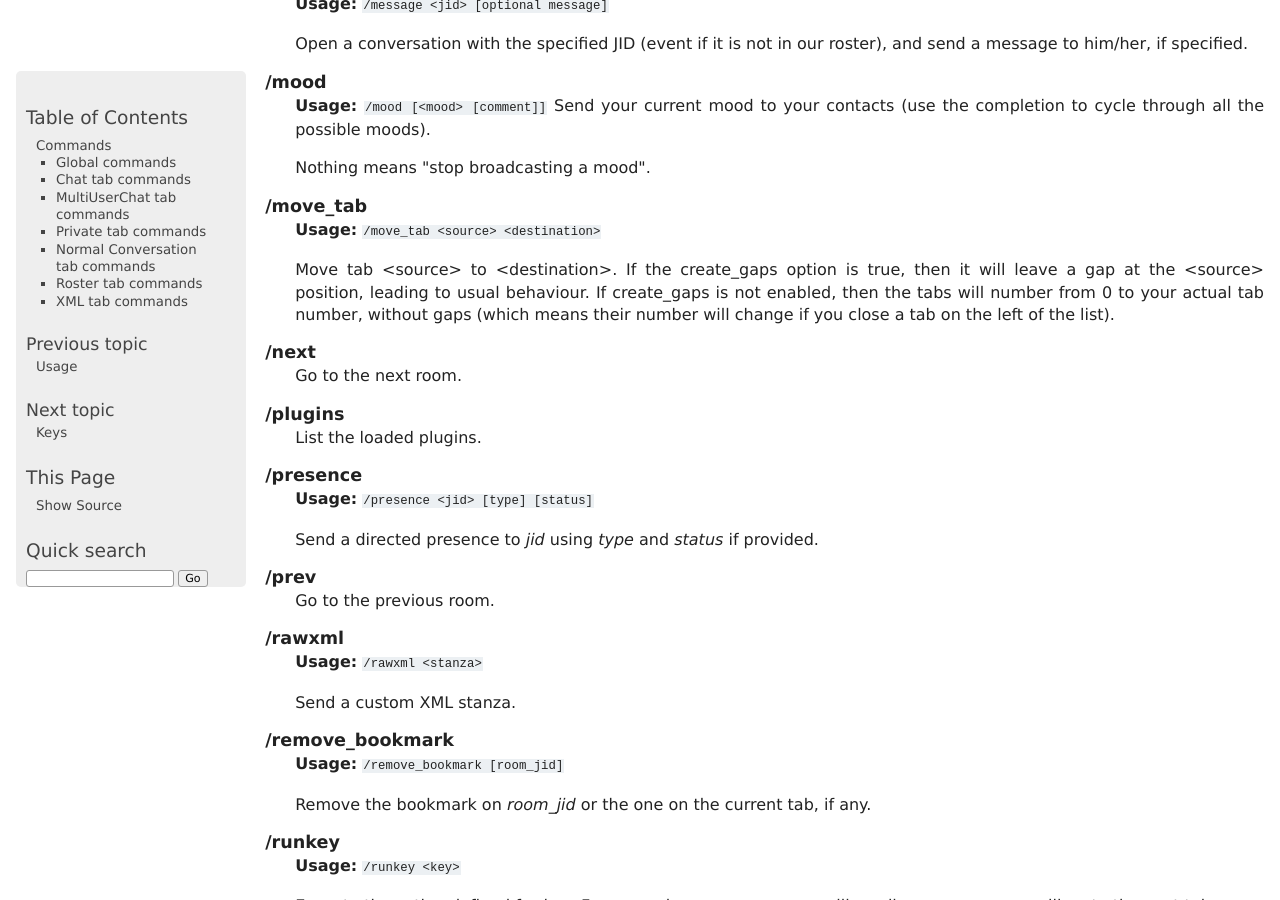
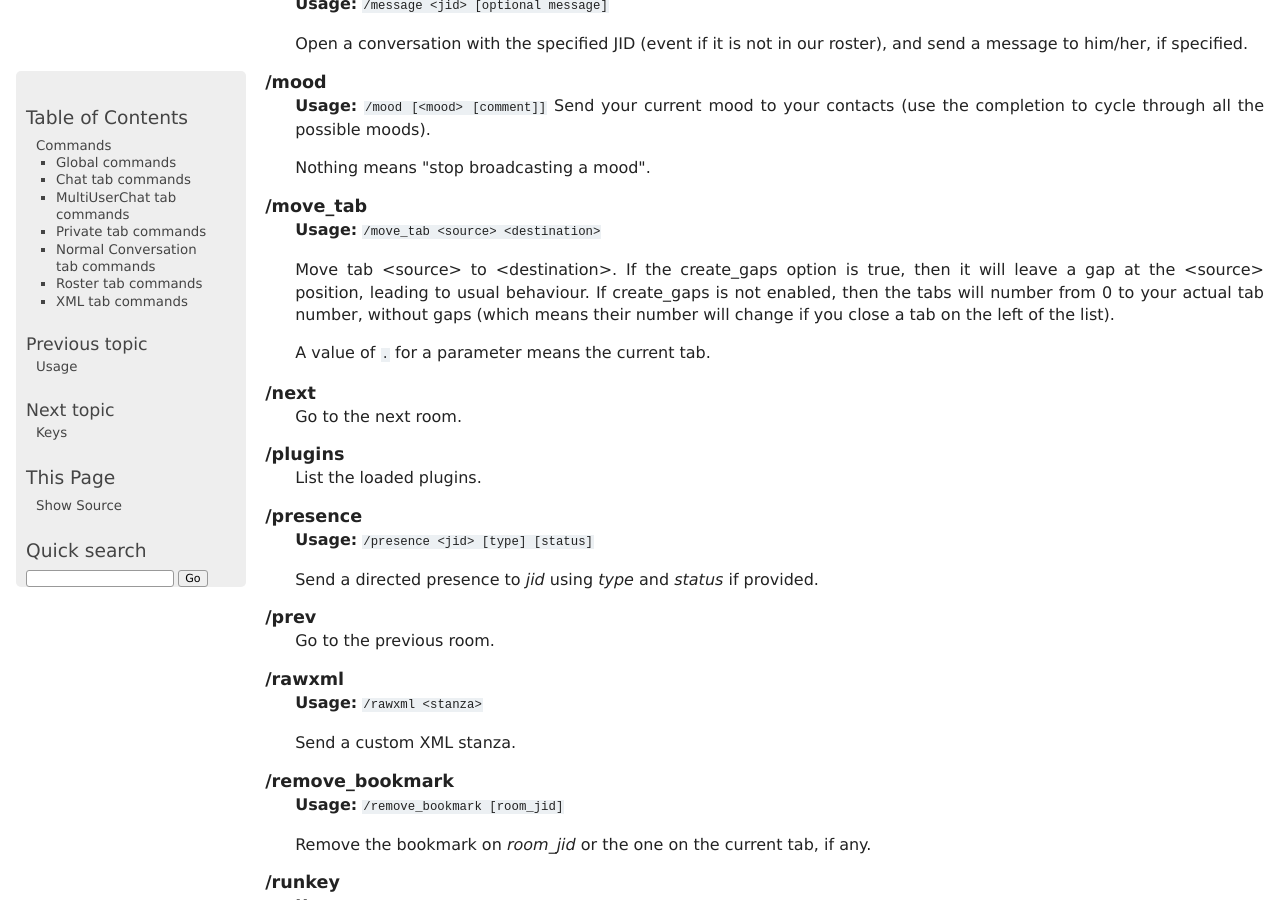
Before and after one commit to poezio/poezio, a Sphinx documentation site: the page built from doc/source/commands.rst, in a window 1280 px wide and 900 px high, scrolled down 2775 px. Built offline with Sphinx 7.4.7, drawn with Linux system fonts in a browser that asks for light colours.

Commit message:
Fix #2503/4 (use “.” as an alias for the current tab in /move_tab)

```diff
--- a/doc/source/commands.rst
+++ b/doc/source/commands.rst
@@ -141,11 +141,13 @@ These commands work in *any* tab.
     /move_tab
         **Usage:** ``/move_tab <source> <destination>``
 
-        Move tab <source> to <destination>. If
-        the create_gaps option is true, then it will leave a gap at the <source>
-        position, leading to usual behaviour. If create_gaps is not enabled, then the
-        tabs will number from 0 to your actual tab number, without gaps (which means
+        Move tab <source> to <destination>. If the :term:`create_gaps` option
+        is true, then it will leave a gap at the <source> position, leading
+        to usual behaviour. If create_gaps is not enabled, then the tabs will
+        number from 0 to your actual tab number, without gaps (which means
         their number will change if you close a tab on the left of the list).
+
+        A value of ``.`` for a parameter means the current tab.
 
     /theme
         **Usage:** ``/theme [theme_name]``
```
Also changed, not shown: 2 other files.
